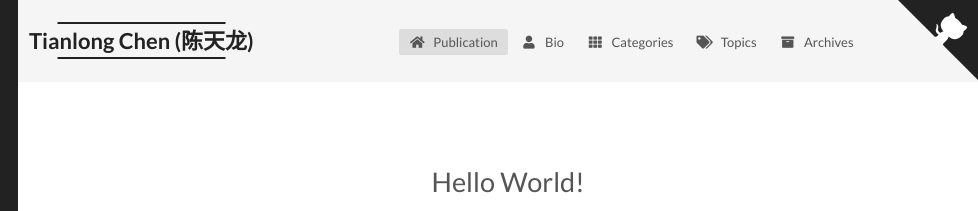
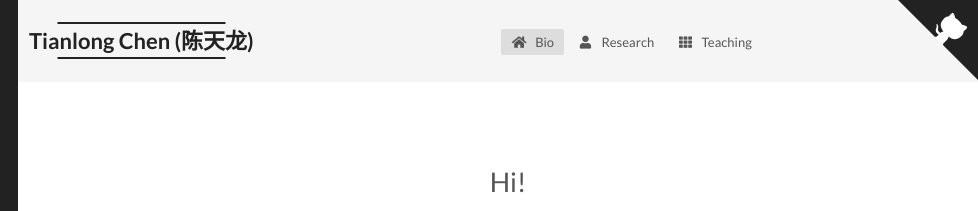
Before and after one commit to lanmaodingding/lanmaodingding.github.io, a plain HTML site: page index.html in a window 1280 px wide. Shown: the top 211 px of the page, 302-1280 px from the left. Drawn offline with Linux system fonts and the light colour scheme; some packages are replaced by stand-ins of ours; a script that the page names is missing.

Commit message:
Update index.html

```diff
--- a/index.html
+++ b/index.html
@@ -101,31 +101,15 @@
 
 <nav class="site-nav">
   <ul id="menu" class="main-menu menu">
-        <li class="menu-item menu-item-publication">
-
-    <a href="/" rel="section"><i class="fa fa-home fa-fw"></i>Publication</a>
-
-  </li>
-        <li class="menu-item menu-item-bio">
-
-    <a href="/about/" rel="section"><i class="fa fa-user fa-fw"></i>Bio</a>
-
-  </li>
-        <li class="menu-item menu-item-categories">
-
-    <a href="/categories/" rel="section"><i class="fa fa-th fa-fw"></i>Categories</a>
-
-  </li>
-        <li class="menu-item menu-item-topics">
-
-    <a href="/tags/" rel="section"><i class="fa fa-tags fa-fw"></i>Topics</a>
-
-  </li>
-        <li class="menu-item menu-item-archives">
-
-    <a href="/archives/" rel="section"><i class="fa fa-archive fa-fw"></i>Archives</a>
-
-  </li>
+    <li class="menu-item menu-item-bio">
+      <a href="/" rel="section"><i class="fa fa-home fa-fw"></i>Bio</a>
+    </li>
+    <li class="menu-item menu-item-research">
+      <a href="/about/" rel="section"><i class="fa fa-user fa-fw"></i>Research</a>
+    </li>
+    <li class="menu-item menu-item-teaching">
+    <a href="/categories/" rel="section"><i class="fa fa-th fa-fw"></i>Teaching</a>
+    </li>
   </ul>
 </nav>
 
@@ -157,7 +141,7 @@
     <div class="post-block" lang="en">
       <header class="post-header">
 
-<h1 class="post-title" itemprop="name headline">Hello World!
+<h1 class="post-title" itemprop="name headline">Hi!
 </h1>
 
 <div class="post-meta">
```
